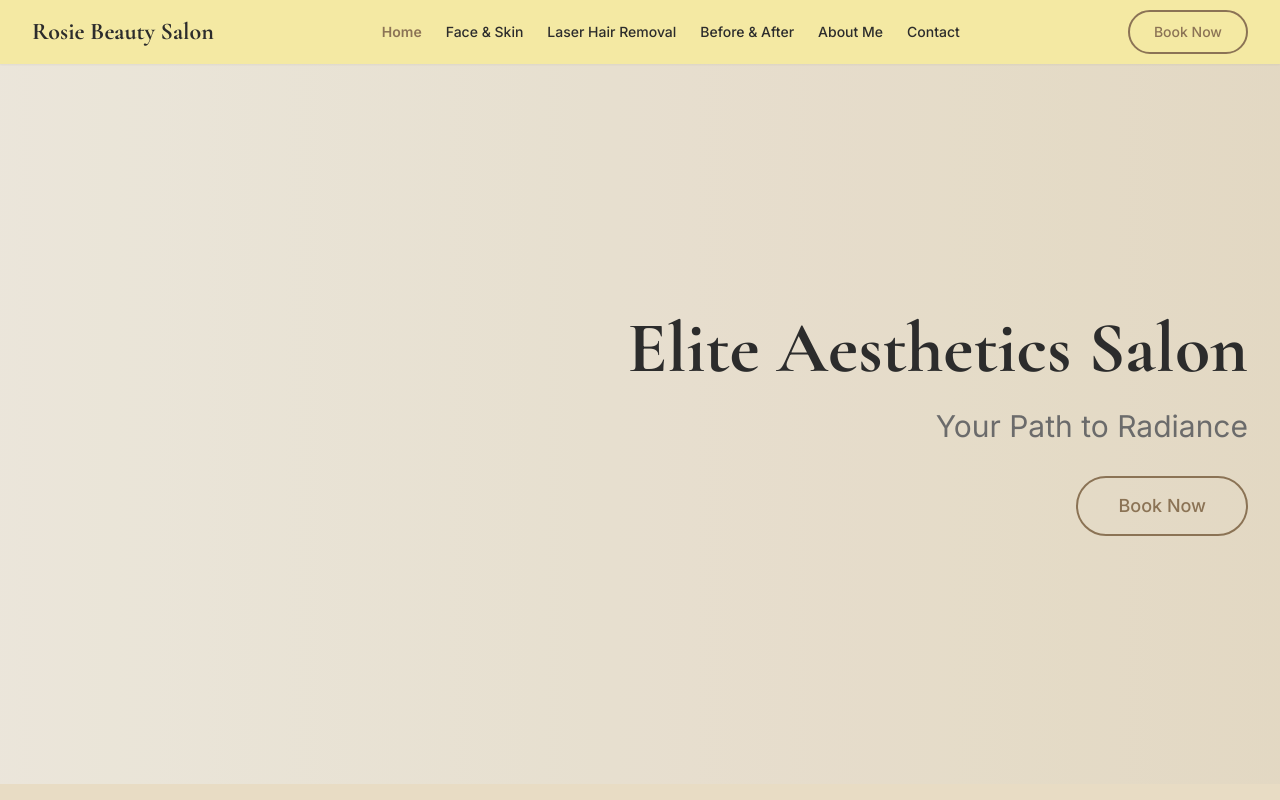
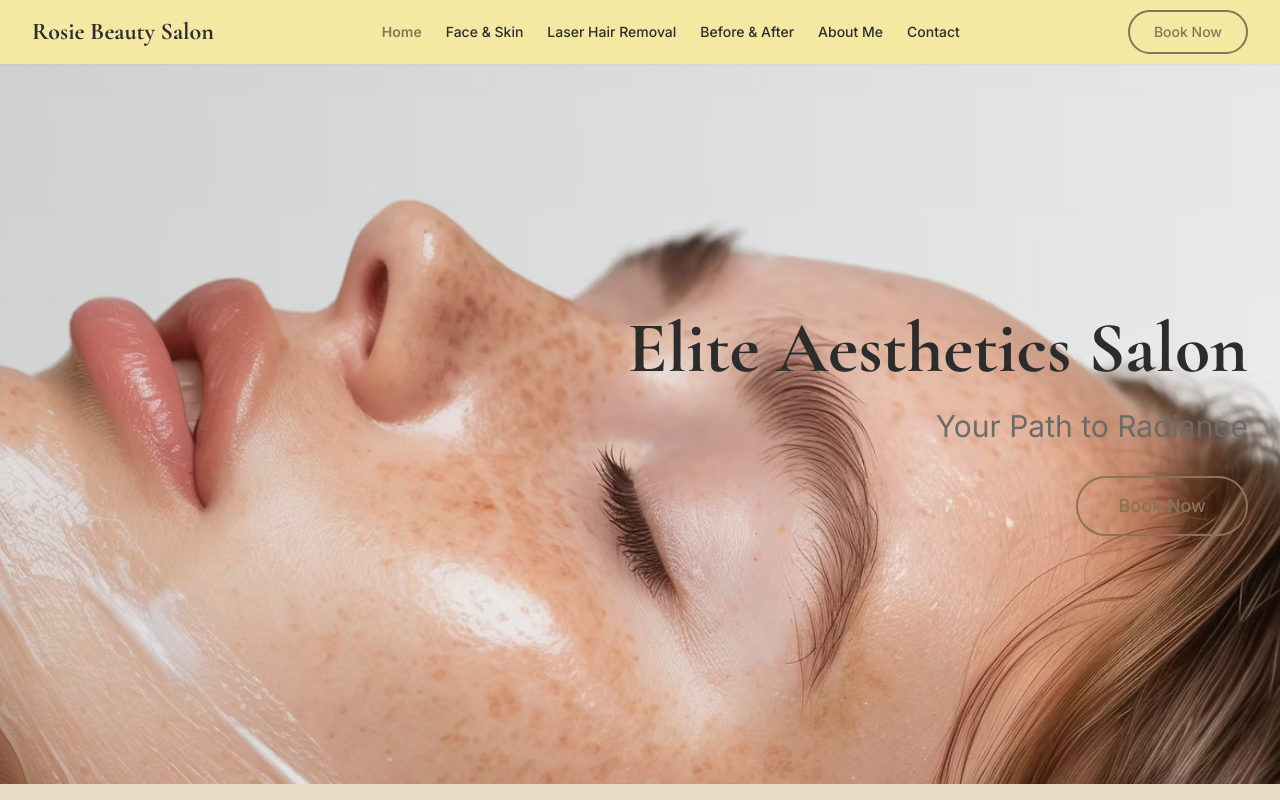
Before and after one commit to websies-melwin/rosie-beauty-salon, a Next.js app: page / in a window 1280 px wide. Shown: the top 800 px of the page. Built offline with nearby package versions, Linux system fonts and the light colour scheme.

Commit message:
Add hero background image with full-width layout

```diff
--- a/components/home/HeroSection.tsx
+++ b/components/home/HeroSection.tsx
@@ -1,12 +1,21 @@
+import Image from 'next/image';
 import { Button } from '../ui/Button';
 
 export function HeroSection() {
   return (
     <section className="relative h-[90vh] min-h-[600px] w-full overflow-hidden">
       {/* Background Image */}
-      <div className="absolute inset-0 bg-gradient-to-r from-cream/90 to-beige/80">
-        {/* Placeholder for hero image - will be replaced with actual image */}
-        <div className="absolute inset-0 bg-accent-gold/10" />
+      <div className="absolute inset-0">
+        <Image
+          src="/images/hero-background.avif"
+          alt="Beauty salon facial treatment"
+          fill
+          priority
+          className="object-cover object-center"
+          quality={90}
+        />
+        {/* Subtle overlay for text readability */}
+        <div className="absolute inset-0 bg-gradient-to-r from-black/10 to-transparent" />
       </div>
 
       {/* Content Overlay */}
```
Also changed, not shown: public/images/hero-background.avif (added).
